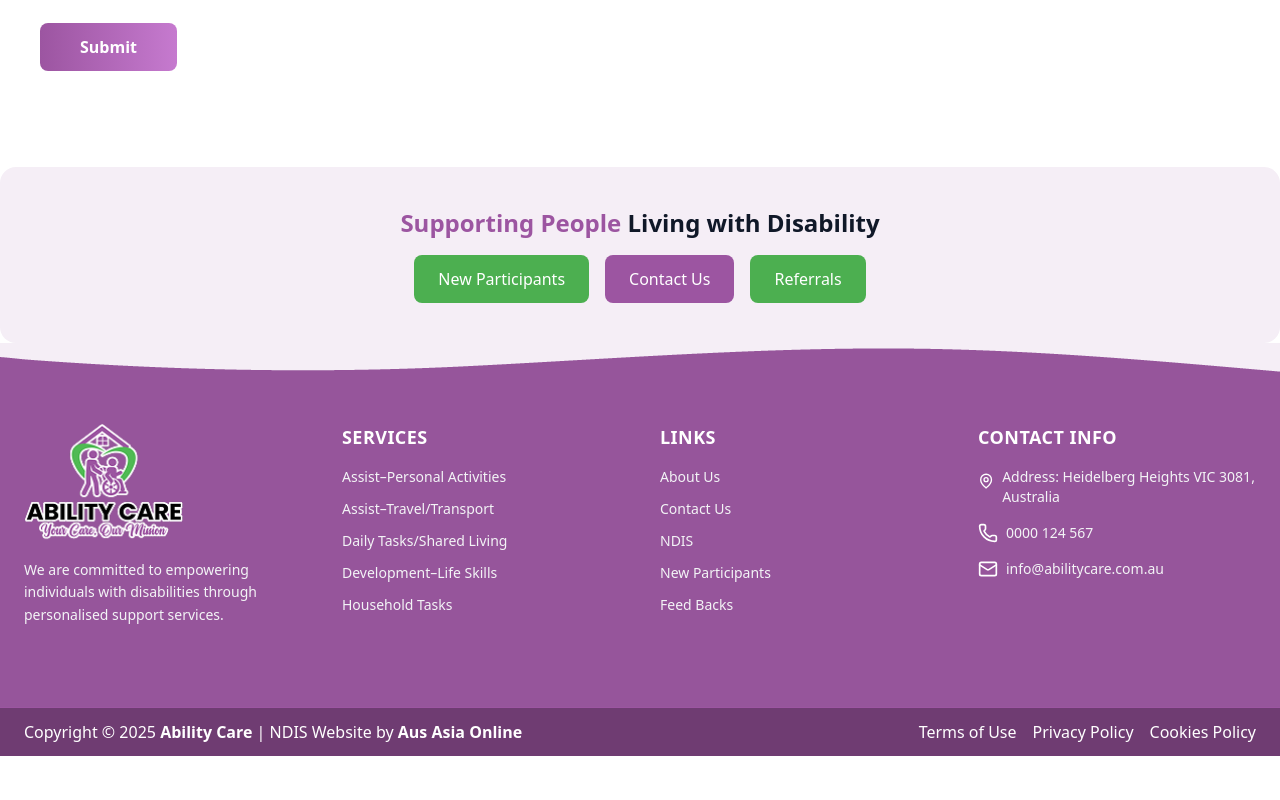
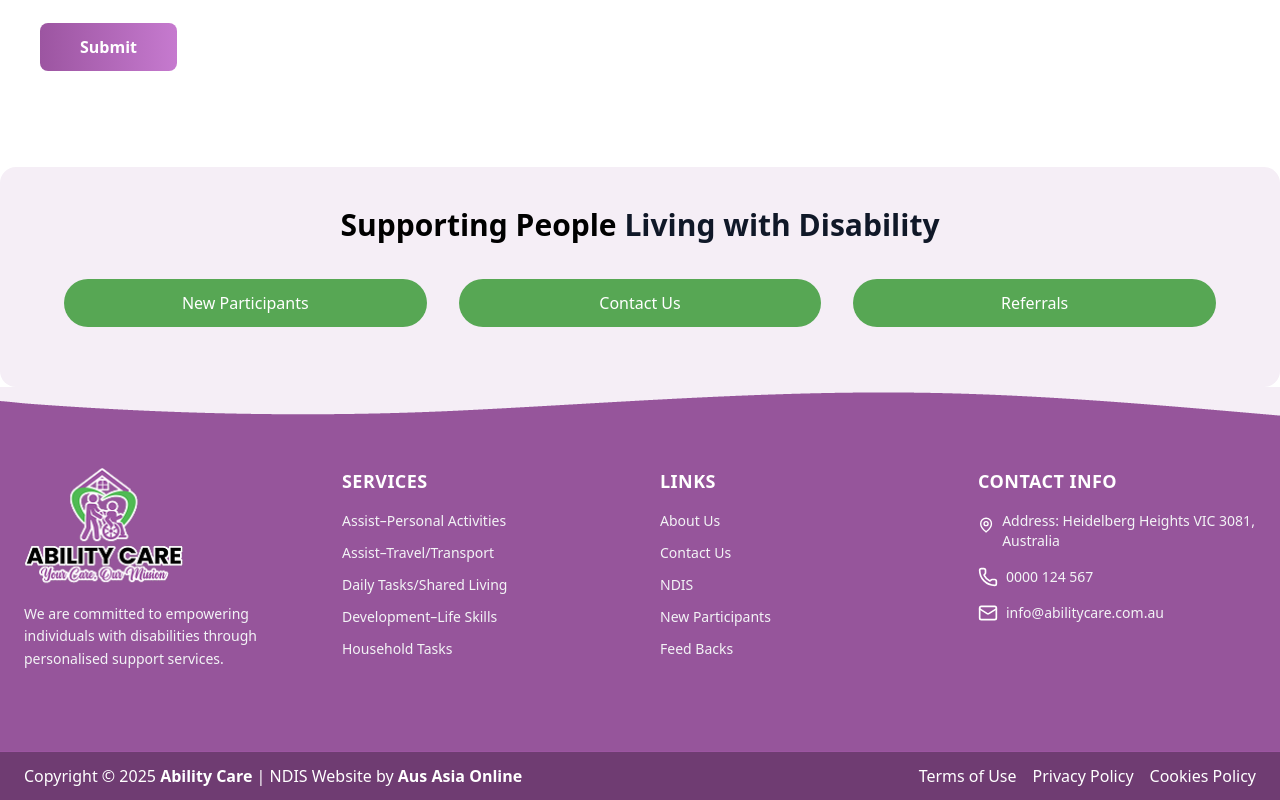
Before and after one commit to jewel-rana-ausasia/ability-care, a Next.js app: page /home1/feedback in a window 1280 px wide. Shown: the part 1516-2316 px from the top of the page. Before the commit the page ends 2272 px from the top, so only its background shows below. Built offline with nearby package versions, Linux system fonts and the light colour scheme.

Commit message:
Update the issues and changes

```diff
--- a/app/[homeType]/blogs/page.tsx
+++ b/app/[homeType]/blogs/page.tsx
@@ -51,7 +51,7 @@ const BlogsPage: React.FC = () => {
 
         {/* Text Content */}
         <div className="absolute top-30 left-[20%] text-left text-white z-10">
-          <h1 className="text-3xl md:text-4xl font-bold mb-2">FAQ</h1>
+          <h1 className="text-3xl md:text-4xl font-bold mb-2">BLOGS</h1>
           <p className="text-sm md:text-base flex justify-left items-center gap-2 mt-3">
             <span className="text-gray-200">HOME</span>
             <span className="text-white">›</span>
--- a/app/[homeType]/feedback/page.tsx
+++ b/app/[homeType]/feedback/page.tsx
@@ -129,19 +129,19 @@ const FeedbackPage: React.FC = () => {
       </div>
       {/* Bottom Call-to-Action Section */}
       <div className="bg-[#F5EEF6] py-10 px-6 rounded-2xl text-center">
-        <h3 className="text-lg md:text-2xl font-semibold text-gray-900 mb-4">
-          <span className="font-bold text-[#9C55A1]">Supporting People</span>{" "}
-          Living with Disability
+        <h3 className="text-lg md:text-3xl font-semibold text-gray-900 mb-4">
+          <span className="font-bold text-black">Supporting People</span> Living
+          with Disability
         </h3>
 
-        <div className="flex flex-col md:flex-row justify-center gap-4">
-          <button className="bg-[#4CAF50] text-white px-6 py-3 rounded-md font-medium hover:bg-[#3f9443] transition">
+        <div className="max-w-6xl mx-auto grid grid-cols-3 gap-8 py-5">
+          <button className="bg-[#57A754] text-white px-10 py-3 rounded-full font-medium hover:bg-[#3f9443] transition">
             New Participants
           </button>
-          <button className="bg-[#9C55A1] text-white px-6 py-3 rounded-md font-medium hover:bg-[#873f8f] transition">
+          <button className="bg-[#57A754] text-white px-10 py-3 rounded-full font-medium hover:bg-[#3f9443] transition">
             Contact Us
           </button>
-          <button className="bg-[#4CAF50] text-white px-6 py-3 rounded-md font-medium hover:bg-[#3f9443] transition">
+          <button className="bg-[#57A754] text-white px-10 py-3 rounded-full font-medium hover:bg-[#3f9443] transition">
             Referrals
           </button>
         </div>
```
Also changed, not shown: public/image/services/household-task.jpg.
